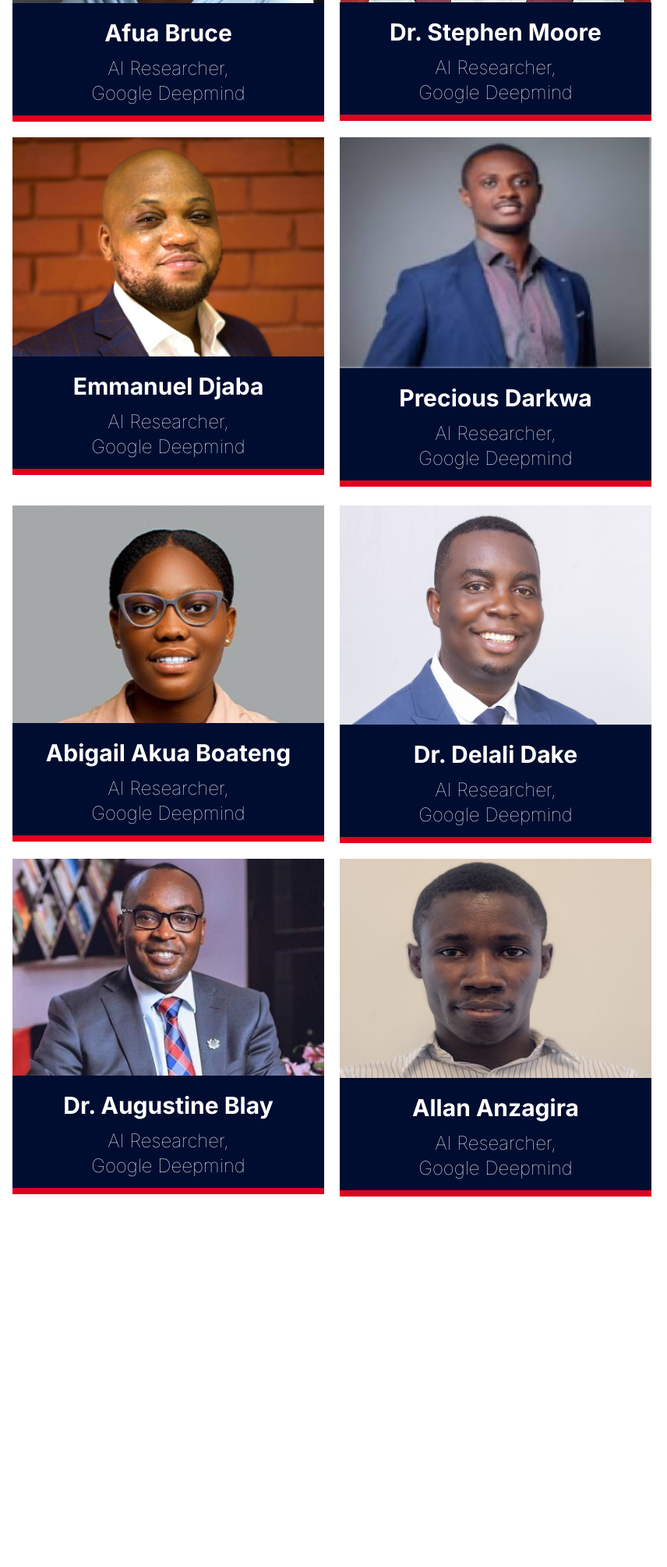
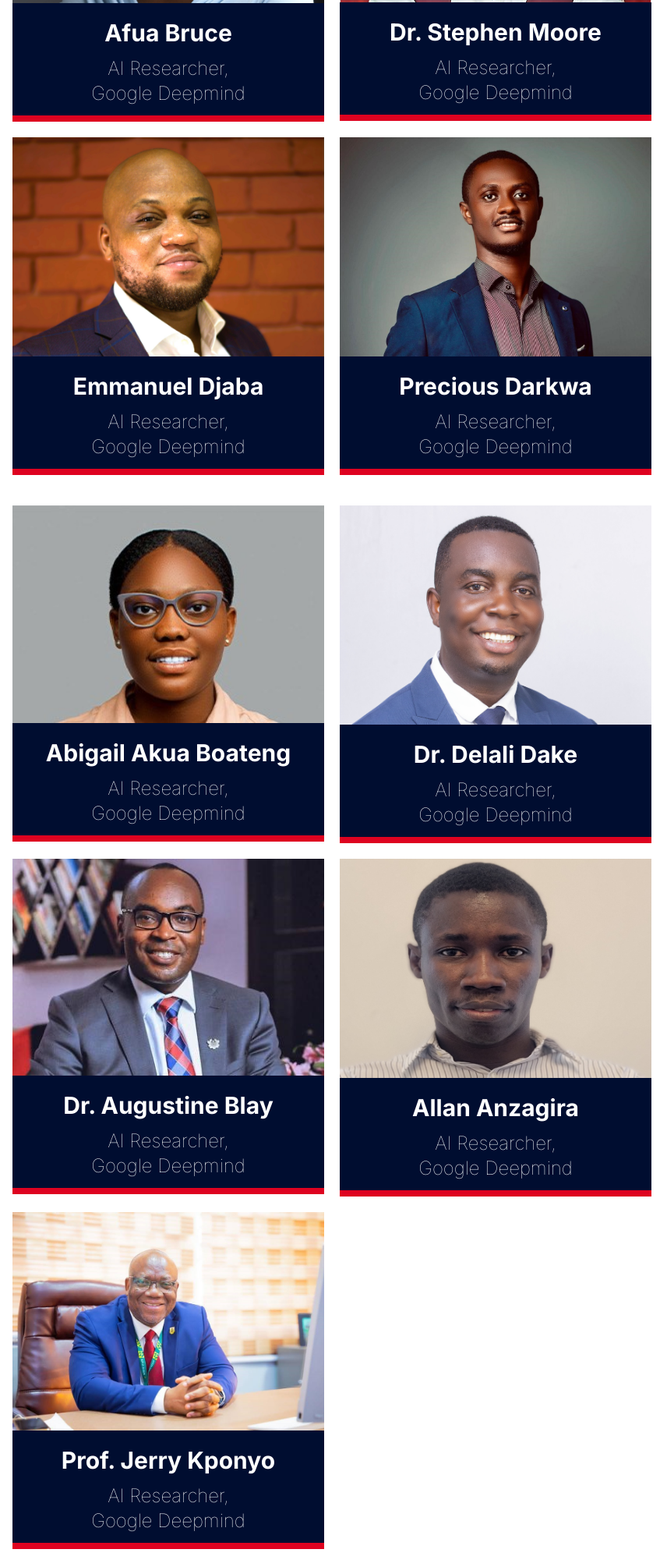
Before and after one commit to Godfred-Owusu/IndabaX-Website, a plain HTML site: page Indaba/speakers.html in a window 1280 px wide. Shown: the part 593-2602 px from the top of the page at 78% size, 424-1280 px from the left. Drawn offline with nearby package versions, Linux system fonts and the light colour scheme.

Commit message:
fix: updated speaker page

```diff
--- a/Indaba/speakers.html
+++ b/Indaba/speakers.html
@@ -151,7 +151,7 @@
           </div>
         </div>
         <div class="w-full">
-          <img loading="lazy" class="w-full" src="./images/Precious Darkwa.png" alt="Precious Darkwa pic" />
+          <img loading="lazy" class="w-full" src="./images/Precious Darkwa.jpeg" alt="Precious Darkwa pic" />
           <div class="bg-[#000D30] w-full text-white text-center">
             <h2 class="text-3xl pt-5 font-bold">Precious Darkwa</h2>
             <p class="text-2xl py-3 font-thin">
@@ -230,6 +230,16 @@
           <img loading="lazy" class="w-full" src="./images/Hilda Barasa.JPG" alt="Hilda Barasa pic" />
           <div class="bg-[#000D30] w-full text-white text-center">
             <h2 class="text-3xl pt-5 font-bold">Hilda Barasa</h2>
+            <p class="text-2xl py-3 font-thin">
+              AI Researcher, <br />Google Deepmind
+            </p>
+            <div class="w-full bg-[#DE0220] h-2"></div>
+          </div>
+        </div>
+        <div class="w-full">
+          <img loading="lazy" class="w-full" src="./images/Prof. Jerry John Kponyo.jpg" alt="Prof. Jerry John Kponyo pic" />
+          <div class="bg-[#000D30] w-full text-white text-center">
+            <h2 class="text-3xl pt-5 font-bold">Prof. Jerry Kponyo</h2>
             <p class="text-2xl py-3 font-thin">
               AI Researcher, <br />Google Deepmind
             </p>
```
Also changed, not shown: Indaba/images/Precious Darkwa.jpeg (added), Indaba/images/Precious Darkwa.png (deleted), Indaba/images/Prof. Jerry John Kponyo.jpg (added).
